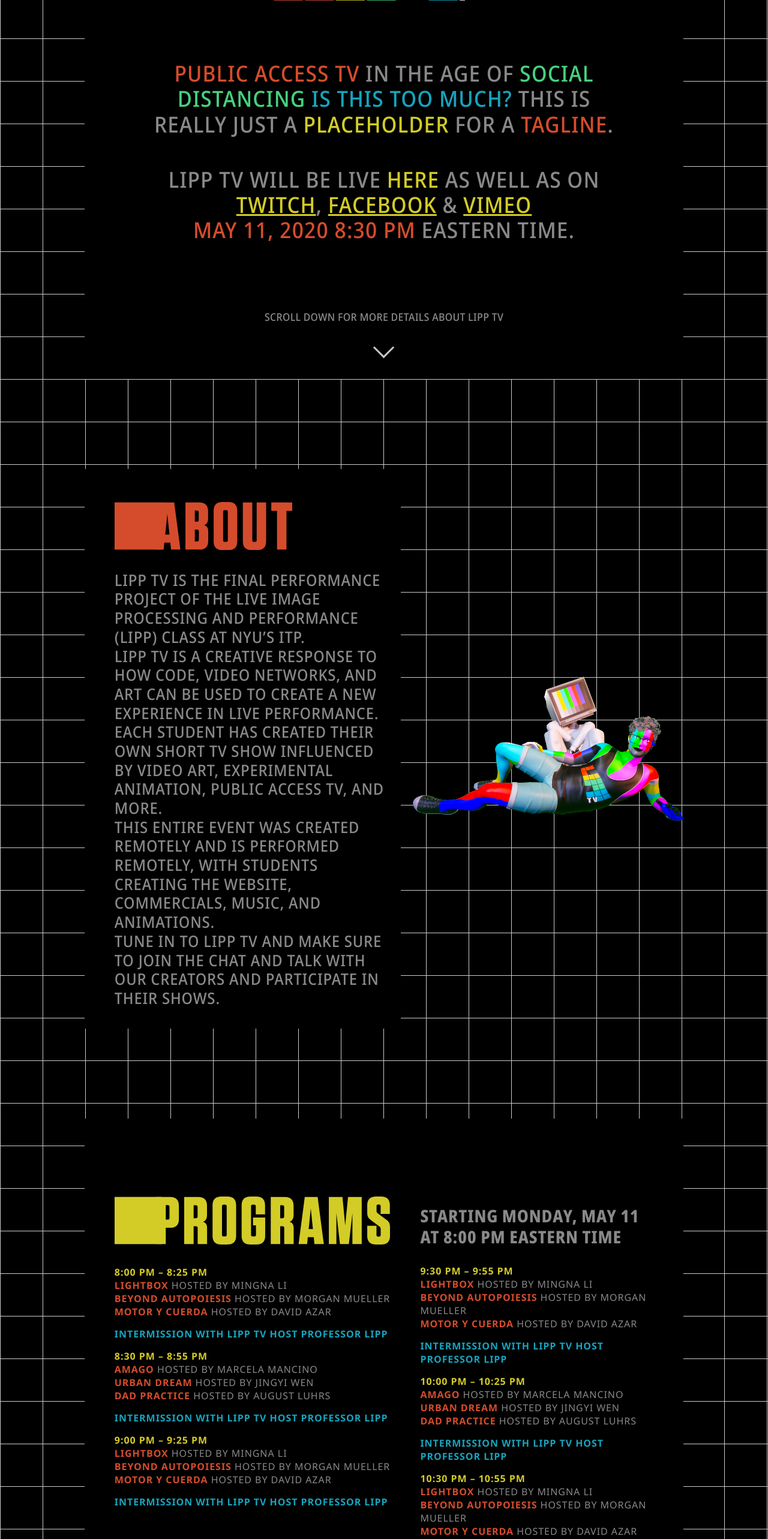
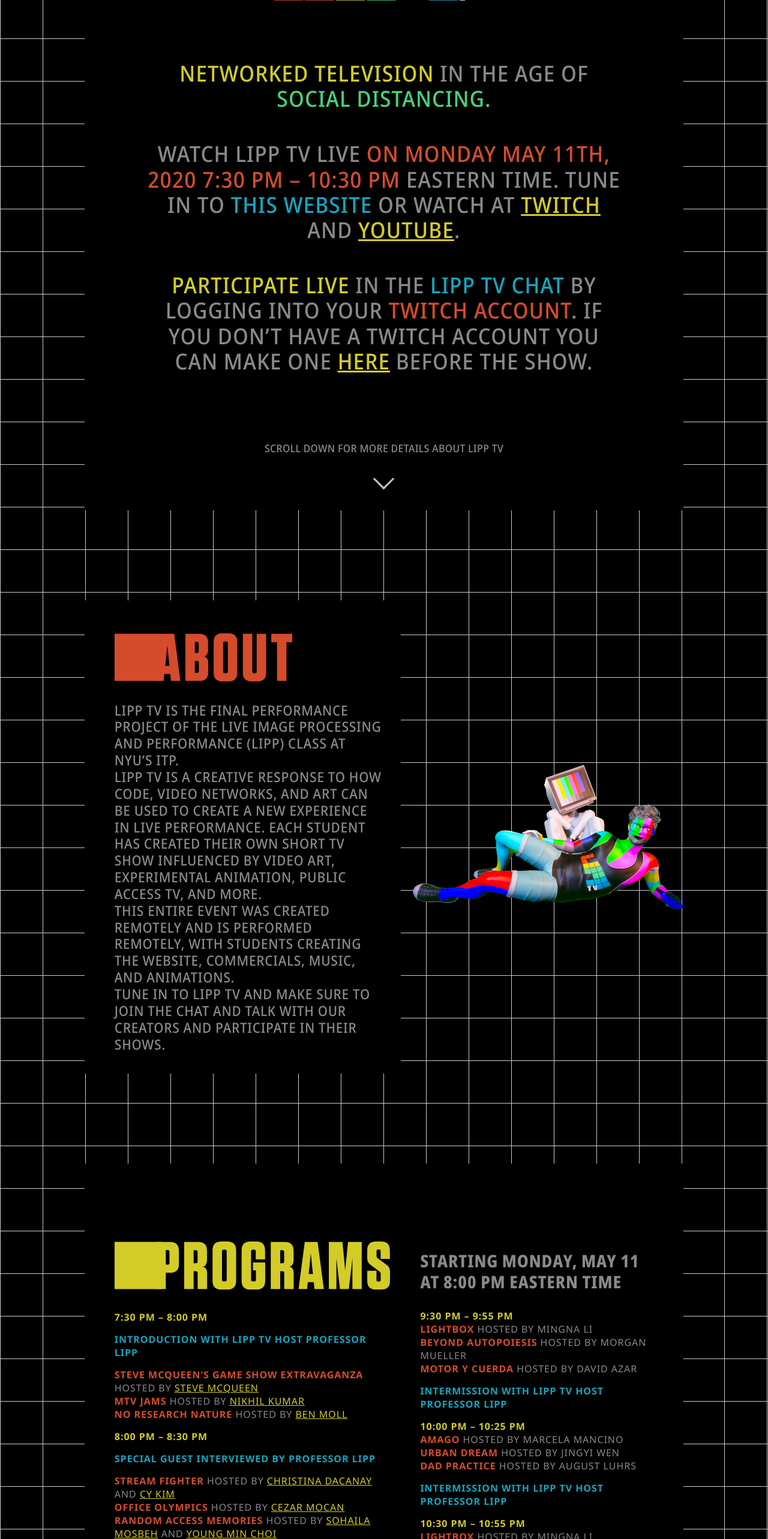
Before and after one commit to CezarMocan/lipp.tv, a Next.js app: page /home in a window 1280 px wide. Shown: the part 220-2786 px from the top of the page at 60% size. Built offline with nearby package versions, Linux system fonts and the light colour scheme.

Commit message:
half content

```diff
--- a/components/main.js
+++ b/components/main.js
@@ -87,20 +87,22 @@
             <div className="twitch-stream-placeholder section section--no-margin-top" ref={p => this._wlRef = p}>
               <div className="placeholder-text section-item">
                 <h2>
-                  <span class="color--orange">Public access tv</span>
-                  <span> in</span> the age of <span className="color--green">social distancing</span>
-                  <span className="color--blue"> is this too much?</span> this is really just a
-                  <span className="color--yellow"> placeholder</span> for a <span className="color--orange">tagline</span>.
+                  <span class="color--yellow">Networked television</span>
+                  <span> in</span> the age of <span className="color--green">social distancing.</span>
                 </h2>
               </div>
               <div className="placeholder-text section-item">
                 <h2>
-                  LIPP TV will be live<span class="color--yellow"> here </span>
-                  as well as on <a class="color--yellow" href="https://www.twitch.tv/lipp_tv_" target="__blank">TWITCH</a>, <a class="color--yellow">FACEBOOK</a>
-                  <span> &amp; </span><a class="color--yellow">VIMEO</a><br/>
-                  <span class="color--orange">may 11, 2020 8:30 pm</span> eastern time.
+                  WATCH LIPP TV LIVE<span class="color--orange"> on monday may 11th, 2020 7:30 pm – 10:30 pm</span> eastern time.
+                  TUNE IN TO <span class="color--blue">THIS WEBSITE</span> or watch at <a class="color--yellow" href="https://www.twitch.tv/lipp_tv_" target="__blank">TWITCH</a> and <a className="color--yellow" href="https://www.google.com/url?q=https://www.youtube.com/channel/UCPWF2lJ4E_qVG7HrWRiGnhA/live&sa=D&ust=1588548850999000&usg=AFQjCNE1W4LnlR_wGPZAJq3jqMjSG7dIIw" target="__blank">Youtube</a>.
                 </h2>
               </div>
+              <div className="placeholder-text section-item">
+                <h2>
+                <span class="color--yellow">PARTICIPATE LIVE</span> IN THE <span class="color--blue">LIPP TV CHAT</span> BY LOGGING INTO YOUR <span class="color--orange">TWITCH ACCOUNT</span>. IF YOU DON’T HAVE A TWITCH ACCOUNT YOU CAN MAKE ONE <a className="color--yellow" href="https://www.twitch.com">HERE</a> BEFORE THE SHOW.
+                </h2>
+              </div>
+
               <div className="announcement section-item section-item--small-margin">
                 <h4>Scroll down for more details about lipp tv</h4>
               </div>
@@ -127,7 +129,7 @@
           <div className="section section--double section--transparent section--align-stretch" ref={p => this._aboutRef = p}>
             <div className="subsection subsection--dark subsection--text">
               <img className="fake-h1" src="img/about.svg"/>
-              <h3 className="light">
+              <h3 className="light spaced-br">
               LIPP TV IS THE FINAL PERFORMANCE PROJECT OF THE LIVE IMAGE PROCESSING AND PERFORMANCE (LIPP) CLASS AT NYU’S ITP. <br/>
 
 LIPP TV IS A CREATIVE RESPONSE TO HOW CODE, VIDEO NETWORKS, AND ART CAN BE USED TO CREATE A NEW EXPERIENCE IN LIVE PERFORMANCE. EACH STUDENT HAS CREATED THEIR OWN SHORT TV SHOW INFLUENCED BY VIDEO ART, EXPERIMENTAL ANIMATION, PUBLIC ACCESS TV, AND MORE.
@@ -149,21 +151,27 @@
               <h3 className="only-mobile" style={{marginBottom: 20}}>Starting monday, may 11 <br/>at 8:00 pm Eastern time</h3>
 
               <div className="program-section">
-                <div className="program-section-item color--yellow type--bold">8:00 PM – 8:25 PM</div>
-                <div className="program-section-item"> <span className="color--orange type--bold">Lightbox </span>Hosted by Mingna Li </div>
-                <div className="program-section-item"> <span className="color--orange type--bold">Beyond Autopoiesis </span>Hosted by Morgan Mueller </div>
-                <div className="program-section-item"> <span className="color--orange type--bold">Motor Y Cuerda </span>Hosted by David Azar </div>
+                <div className="program-section-item color--yellow type--bold">7:30 PM – 8:00 PM</div>
+              </div>
+              <div className="program-section">
+                <div className="program-section-item color--blue type--bold">INTRODUCTION WITH LIPP TV HOST PROFESSOR LIPP</div>
+              </div>
+              <div className="program-section">
+                <div className="program-section-item"> <span className="color--orange type--bold">STEVE MCQUEEN’S GAME SHOW EXTRAVAGANZA </span>HOSTED BY <a href="http://nickbgrant.com/" className="color--yellow" target="__blank">STEVE MCQUEEN</a></div>
+                <div className="program-section-item"> <span className="color--orange type--bold">MTV JAMS </span>Hosted by <a href="" target="__blank" className="color--yellow">NIKHIL KUMAR</a> </div>
+                <div className="program-section-item"> <span className="color--orange type--bold">NO RESEARCH NATURE </span>Hosted by <a href="" target="__blank" className="color--yellow">BEN MOLL</a> </div>
               </div>
 
               <div className="program-section">
-                <div className="program-section-item color--blue type--bold">INTERMISSION WITH LIPP TV HOST PROFESSOR LIPP</div>
+                <div className="program-section-item color--yellow type--bold">8:00 PM – 8:30 PM</div>
               </div>
-
               <div className="program-section">
-                <div className="program-section-item color--yellow type--bold">8:30 PM – 8:55 PM</div>
-                <div className="program-section-item"> <span className="color--orange type--bold">Amago </span>Hosted by Marcela Mancino </div>
-                <div className="program-section-item"> <span className="color--orange type--bold">Urban Dream </span>Hosted by Jingyi Wen </div>
-                <div className="program-section-item"> <span className="color--orange type--bold">Dad Practice </span>Hosted by August Luhrs </div>
+                <div className="program-section-item color--blue type--bold">SPECIAL GUEST INTERVIEWED BY PROFESSOR LIPP</div>
+              </div>
+              <div className="program-section">
+                <div className="program-section-item"> <span className="color--orange type--bold">STREAM FIGHTER </span>HOSTED BY <a href="http://nickbgrant.com/" target="__blank" className="color--yellow">Christina Dacanay</a> and <a href="http://nickbgrant.com/" target="__blank" className="color--yellow">Cy Kim</a> </div>
+                <div className="program-section-item"> <span className="color--orange type--bold">OFFICE OLYMPICS </span>Hosted by <a href="http://nickbgrant.com/" target="__blank" className="color--yellow">Cezar Mocan</a> </div>
+                <div className="program-section-item"> <span className="color--orange type--bold">RANDOM ACCESS MEMORIES </span>Hosted by <a href="http://nickbgrant.com/" target="__blank" className="color--yellow">SOHAILA MOSBEH</a> and <a href="http://nickbgrant.com/" target="__blank" className="color--yellow">YOUNG MIN CHOI</a> </div>
               </div>
 
               <div className="program-section">
@@ -229,57 +237,53 @@
 
               <div className="program-section">
                 <div style={{marginBottom: 0}} className="program-section-item color--blue type--bold">Matt Romein</div>
-                <div className="program-section-item color--blue">EXECUTIVE PRODUCER, CEO & CCO & CFO</div>
+                <div className="program-section-item color--blue">EXECUTIVE PRODUCER & HOST</div>
               </div>
 
               <div className="program-section">
-                <div style={{marginBottom: 0}} className="program-section-item color--green type--bold">Matt Romein</div>
-                <div className="program-section-item color--green">EXECUTIVE PRODUCER, CEO & CCO & CFO</div>
+                <div style={{marginBottom: 0}} className="program-section-item color--green type--bold">Carrie Wang</div>
+                <div className="program-section-item color--green">CREATIVE DIRECTOR</div>
               </div>
 
               <div className="program-section">
-                <div style={{marginBottom: 0}} className="program-section-item color--blue type--bold">Matt Romein</div>
-                <div className="program-section-item color--blue">EXECUTIVE PRODUCER, CEO & CCO & CFO</div>
+                <div style={{marginBottom: 0}} className="program-section-item color--blue type--bold">Cezar Mocan</div>
+                <div className="program-section-item color--blue">WEB DEVELOPER</div>
               </div>
 
               <div className="program-section">
-                <div style={{marginBottom: 0}} className="program-section-item color--green type--bold">Matt Romein</div>
-                <div className="program-section-item color--green">EXECUTIVE PRODUCER, CEO & CCO & CFO</div>
+                <div style={{marginBottom: 0}} className="program-section-item color--green type--bold">CHRISTINA DACANAY</div>
+                <div className="program-section-item color--green">Graphics and animation</div>
               </div>
 
               <div className="program-section">
-                <div style={{marginBottom: 0}} className="program-section-item color--blue type--bold">Matt Romein</div>
-                <div className="program-section-item color--blue">EXECUTIVE PRODUCER, CEO & CCO & CFO</div>
+                <div style={{marginBottom: 0}} className="program-section-item color--blue type--bold">Caren Ye</div>
+                <div className="program-section-item color--blue">GRAPHICS & ANIMATION</div>
               </div>
 
             </div>
             <div className="subsection subsection--schedule-right">
               <h3 className="no-mobile" >MEET LIPP TV’S PRODUCTION TEAM<br/> WE’RE NOT JUST MATT ROMEINS</h3>
               <div className="program-section">
-                <div style={{marginBottom: 0}} className="program-section-item color--green type--bold">Matt Romein</div>
-                <div className="program-section-item color--green">EXECUTIVE PRODUCER, CEO & CCO & CFO</div>
+                <div style={{marginBottom: 0}} className="program-section-item color--green type--bold">Aidan Fowler</div>
+                <div className="program-section-item color--green">GRAPHICS & ANIMATION</div>
               </div>
 
               <div className="program-section">
-                <div style={{marginBottom: 0}} className="program-section-item color--blue type--bold">Matt Romein</div>
-                <div className="program-section-item color--blue">EXECUTIVE PRODUCER, CEO & CCO & CFO</div>
+                <div style={{marginBottom: 0}} className="program-section-item color--blue type--bold">Nikhil Kumar</div>
+                <div className="program-section-item color--blue">Music</div>
               </div>
 
               <div className="program-section">
-                <div style={{marginBottom: 0}} className="program-section-item color--green type--bold">Matt Romein</div>
-                <div className="program-section-item color--green">EXECUTIVE PRODUCER, CEO & CCO & CFO</div>
+                <div style={{marginBottom: 0}} className="program-section-item color--green type--bold">SYLVAN ZHENG</div>
+                <div className="program-section-item color--green">Music</div>
               </div>
 
               <div className="program-section">
-                <div style={{marginBottom: 0}} className="program-section-item color--blue type--bold">Matt Romein</div>
-                <div className="program-section-item color--blue">EXECUTIVE PRODUCER, CEO & CCO & CFO</div>
+                <div style={{marginBottom: 0}} className="program-section-item color--blue type--bold">BRENT BAILEY</div>
+                <div className="program-section-item color--blue">Head of advertising</div>
               </div>
 
-              <div className="program-section">
-                <div style={{marginBottom: 0}} className="program-section-item color--green type--bold">Matt Romein</div>
-                <div className="program-section-item color--green">EXECUTIVE PRODUCER, CEO & CCO & CFO</div>
-              </div>
-
+              <h3 className="light" style={{marginTop: '25px'}}>LIPP TV is presented in collaboration with <a className="color--yellow" href="https://culturehub.org" target="__blank">CultureHub</a>.</h3>
             </div>
           </div>
 
--- a/styles/styles.scss
+++ b/styles/styles.scss
@@ -254,7 +254,7 @@
     &--double {
       display: flex;
       flex-direction: row;
-      padding: 75px 25px 0 25px;
+      padding: 75px 25px 50px 25px;
       @media only screen and (max-width: 768px) {
         flex-direction: column;
         padding: 25px 0px 0 0px;
--- a/styles/typography.scss
+++ b/styles/typography.scss
@@ -88,7 +88,7 @@
   text-transform: uppercase;
   &.light {
     font-family: 'NotoSans-SCM';
-    font-size: 1.65rem;
+    font-size: 1.45rem;
   }
 }
 h4 {
@@ -97,6 +97,11 @@
   font-weight: 500;
   line-height: 1.6;
   text-transform: uppercase;
+}
+.spaced-br {
+  br {
+    margin-bottom: 12px;
+  }
 }
 .type--bold {
   font-family: 'NotoSans-Bold';
```
